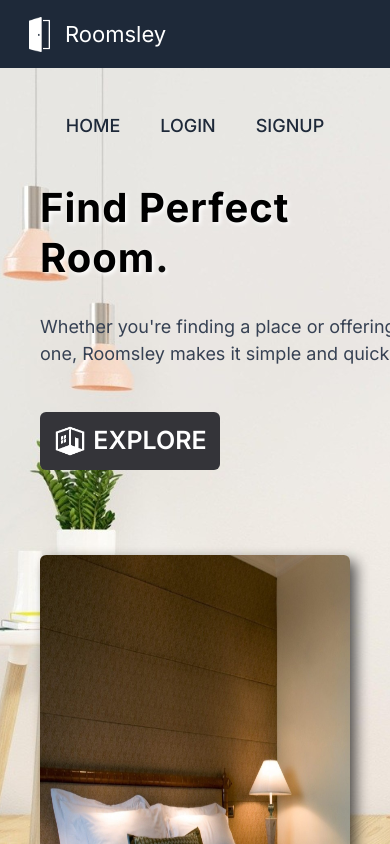
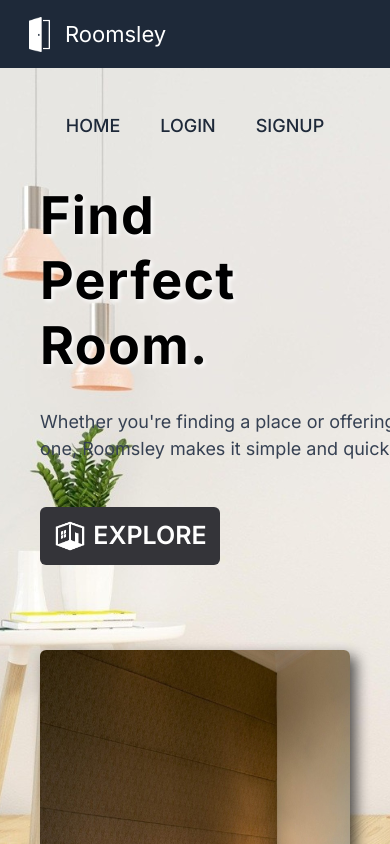
Before and after one commit to rohitkumar893/roomsley, a React (Vite) app: page / in a window 390 px wide. Shown: the top 844 px of the page. Built offline with nearby package versions, Linux system fonts and the light colour scheme.

Commit message:
fixed responsiveness

```diff
--- a/src/App.jsx
+++ b/src/App.jsx
@@ -68,7 +68,7 @@ function App() {
           <div className='padder h-[100%] w-[100%]'>
             <div className='marginctrl flex flex-col md:flex-row h-full w-full justify-between gap-[45px]'>
               <div className='flex flex-col gap-[30px]'>
-                  <h1 className='textlogo text-[40px] w-[300px] md:text-[60px] font-bold leading-tight tracking-wide'>Find Perfect<br />Room<span className='animate-pulse'>.</span></h1>
+                  <h1 className='textlogo text-[52px] w-[300px] md:text-[60px] font-bold leading-tight tracking-wide'>Find Perfect<br />Room<span className='animate-pulse'>.</span></h1>
                   <h2 className='text-[18px] sm:w-[410px] w-[360px] font-normal text-gray-700'> Whether you're finding a place or offering one, Roomsley makes it simple and quick.</h2>
                   <Link to="/listings">
                   <button className="buttonn w-[180px]">
```
